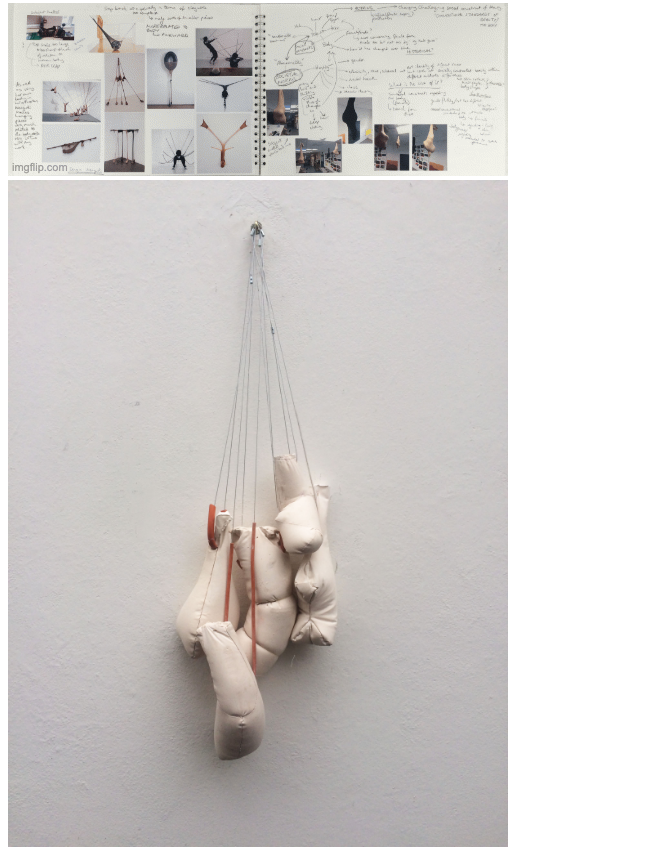
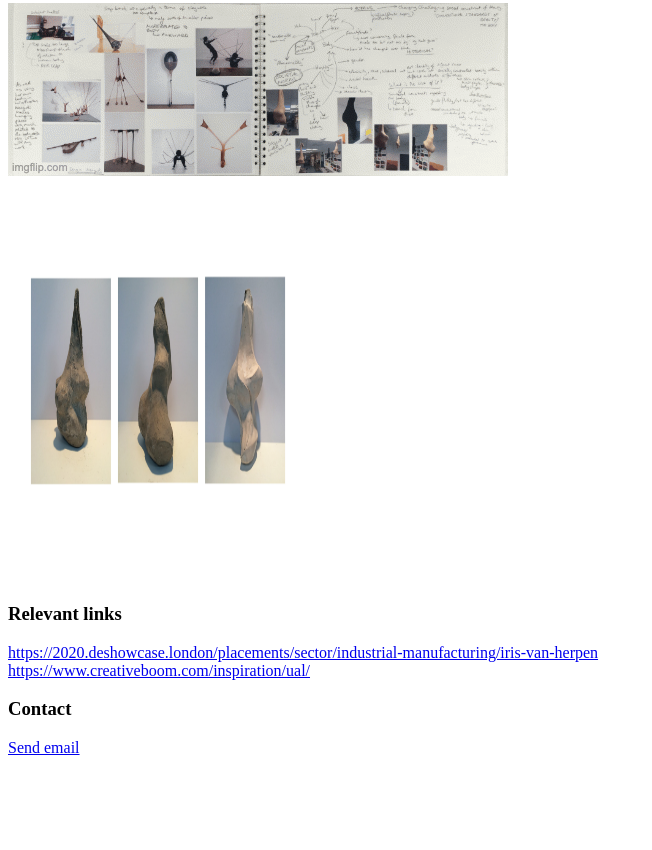
Before and after one commit to AlisaLomax/webpage, a plain HTML site: page index.html in a window 1280 px wide. Shown: the part 1095-1945 px from the top of the page, without its empty margins (0-652 px from the left). After the commit the page ends 1868 px from the top, so only its background shows below. Drawn offline with Linux system fonts and the light colour scheme.

Commit message:
Update index.html

```diff
--- a/index.html
+++ b/index.html
@@ -21,7 +21,7 @@
 		<img src="20261119_215819.jpg" alt="Pot" width="300" height="444"/><br>
 		<img src="20260312_210729.jpg" alt="Sewing hoop" width="300" height="400"/><br>
 		<img src="sketchbook.gif" alt="Sketch book"/><br>
-		<img src="Final sculpture.jpg" alt="Sculpture" width="500" height="667"/>
+		<img src="Sculptures.jpg" alt="Sculptures" width="300" height="400"/><br>
 		<h3>Relevant links</h3>
 		<div id="Web Links">
 		<a href= "https://2020.deshowcase.london/placements/sector/industrial-manufacturing/iris-van-herpen" target="_blank">https://2020.deshowcase.london/placements/sector/industrial-manufacturing/iris-van-herpen</a><br />
```
